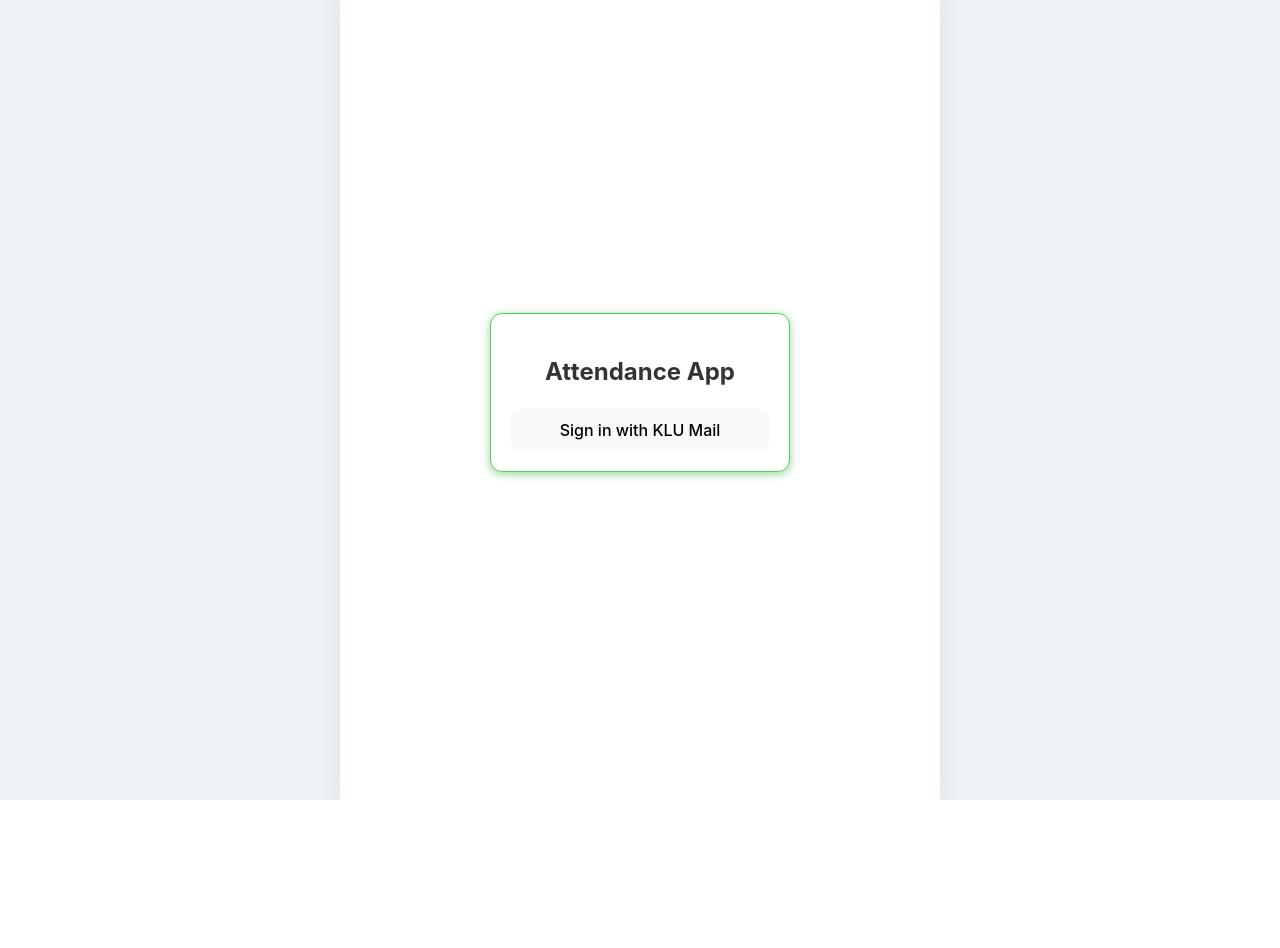
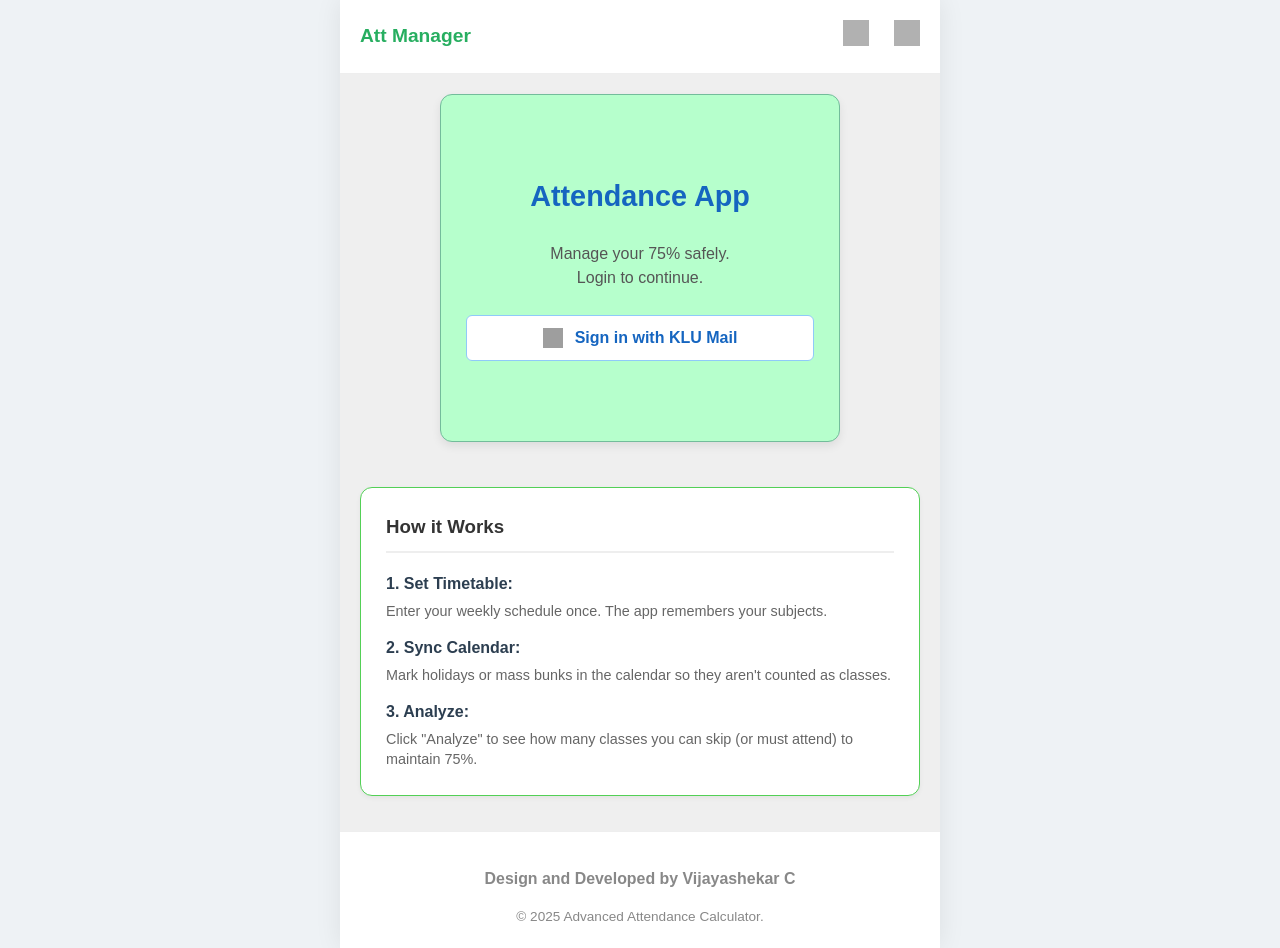
Before and after one commit to vijayashekarc/Advanced-Attendance-Calculator, a React (Vite) app in the folder frontend/: page / in a window 1280 px wide. Before the commit the page ends 800 px from the top, so only its background shows below. Built offline with nearby package versions, Linux system fonts and the light colour scheme; no server answers; grey boxes are pictures that could not be loaded.

Commit message:
Added nav bar and footer in Login Page

```diff
--- a/frontend/src/Login.jsx
+++ b/frontend/src/Login.jsx
@@ -16,13 +16,162 @@
     onError: () => setError("Google Login Failed")
   });
 
+  const linkStyle = { textDecoration: 'none', color: '#333', fontWeight: 'bold' };
+
   return (
-    <div style={{height: '100vh', display:'flex', justifyContent:'center', alignItems:'center'}}>
-      <div className="card" style={{textAlign:'center', width:'300px'}}>
-        <h2>Attendance App</h2>
-        <button onClick={() => googleLogin()} style={{padding:'10px', width:'100%', cursor:'pointer'}}>Sign in with KLU Mail</button>
-        {error && <p style={{color:'red'}}>{error}</p>}
+    <div style={{ minHeight: '100vh', display: 'flex', flexDirection: 'column', fontFamily: 'sans-serif' }}>
+
+      {/* 1. NAVBAR */}
+      <nav style={{
+        padding: '20px',
+        display: 'flex',
+        justifyContent: 'space-between',
+        alignItems: 'center',
+        background: '#fff',
+        borderBottom: '1px solid #eee',
+        flexShrink: 0
+      }}>
+        <div style={{ fontWeight: 'bold', fontSize: '1.2rem', color: '#27ae60' }}>
+            Att Manager
+        </div>
+        <div style={{ display: 'flex', gap: '25px', alignItems: 'center' }}>
+
+            {/* GITHUB LOGO LINK */}
+            <a href="https://github.com/your-username" target="_blank" rel="noreferrer" style={linkStyle} title="GitHub">
+                <img
+                    src="https://upload.wikimedia.org/wikipedia/commons/9/91/Octicons-mark-github.svg"
+                    alt="GitHub"
+                    style={{ width: '26px', height: '26px', opacity: 0.8, transition: 'opacity 0.2s' }}
+                    onMouseOver={(e) => e.target.style.opacity = 1}
+                    onMouseOut={(e) => e.target.style.opacity = 0.8}
+                />
+            </a>
+
+            {/* PERSONAL WEBSITE LOGO (Globe Icon) */}
+            <a href="https://your-website.com" target="_blank" rel="noreferrer" style={linkStyle} title="My Portfolio">
+                <img
+                    src="https://upload.wikimedia.org/wikipedia/commons/c/c4/Globe_icon.svg"
+                    alt="Portfolio"
+                    style={{ width: '26px', height: '26px', opacity: 0.8, transition: 'opacity 0.2s' }}
+                    onMouseOver={(e) => e.target.style.opacity = 1}
+                    onMouseOut={(e) => e.target.style.opacity = 0.8}
+                />
+            </a>
+
+        </div>
+      </nav>
+
+      {/* 2. MAIN CONTENT AREA */}
+      <div style={{
+        flex: 1,                 // Pushes footer down, takes available height
+        display: 'flex',
+        flexDirection: 'column',
+        justifyContent: 'center', // Centers VERTICALLY
+        alignItems: 'center',     // Centers HORIZONTALLY
+        padding: '20px',
+        background: '#efefefff',
+        width: '100%',            // Ensures it spans full width for horizontal centering
+        boxSizing: 'border-box',
+        gap: '30px'               // Creates space between Login Box and Details Box
+      }}>
+
+        {/* --- LOGIN BOX --- */}
+        <div className="card" style={{
+
+            textAlign: 'center',
+            width: '100%',
+            maxWidth: '400px',
+            boxSizing: 'border-box',
+            padding: '80px 25px',
+            // marginBottom: '30px', // Removed this, using 'gap' in parent instead
+            backgroundColor: '#b6ffccff',
+            border: '1px solid #73bc9bff',
+            borderRadius: '12px',
+            boxShadow: '0 4px 10px rgba(0,0,0,0.08)'
+        }}>
+          <h2 style={{marginTop:0, fontSize:'1.8rem', color:'#1565c0'}}>Attendance App</h2>
+          <p style={{marginBottom:'25px', color:'#555', lineHeight:'1.5'}}>
+            Manage your 75% safely.<br/>Login to continue.
+          </p>
+
+          <button onClick={() => googleLogin()} style={{
+              display: 'flex',
+              alignItems: 'center',
+              justifyContent: 'center',
+              gap: '12px',
+
+              padding: '12px',
+              width: '100%',
+              cursor: 'pointer',
+              fontSize: '1rem',
+              fontWeight: '600',
+              background: '#fff',
+              border: '1px solid #90caf9',
+              borderRadius: '6px',
+              color: '#1565c0',
+              transition: 'all 0.2s ease'
+          }}>
+            <img
+              src="https://upload.wikimedia.org/wikipedia/commons/c/c1/Google_%22G%22_logo.svg"
+              alt="G"
+              style={{ width: '20px', height: '20px' }}
+            />
+            Sign in with KLU Mail
+          </button>
+
+          {error && <p style={{color:'#d32f2f', marginTop:'15px', fontSize:'0.9rem', fontWeight:'bold'}}>{error}</p>}
+        </div>
+
+        {/* --- HOW IT WORKS --- */}
+        <div className="card" style={{
+            width: '100%',
+            maxWidth: '600px', // FIX: Was 'px', changed to '600px'
+            boxSizing: 'border-box',
+            padding: '25px',
+            background: 'white',
+            borderRadius: '12px',
+            boxShadow: '0 2px 5px rgba(0,0,0,0.05)'
+        }}>
+          <h3 style={{marginTop: 0, borderBottom:'2px solid #eee', paddingBottom:'10px', color:'#333'}}>How it Works</h3>
+
+          <div style={{display:'flex', flexDirection:'column', gap:'15px', textAlign:'left'}}>
+            <div>
+              <strong style={{color:'#2c3e50'}}>1. Set Timetable:</strong>
+              <p style={{margin:'5px 0 0 0', color:'#666', fontSize:'0.9rem', lineHeight:'1.4'}}>
+                 Enter your weekly schedule once. The app remembers your subjects.
+              </p>
+            </div>
+
+            <div>
+              <strong style={{color:'#2c3e50'}}>2. Sync Calendar:</strong>
+              <p style={{margin:'5px 0 0 0', color:'#666', fontSize:'0.9rem', lineHeight:'1.4'}}>
+                 Mark holidays or mass bunks in the calendar so they aren't counted as classes.
+              </p>
+            </div>
+
+            <div>
+              <strong style={{color:'#2c3e50'}}>3. Analyze:</strong>
+              <p style={{margin:'5px 0 0 0', color:'#666', fontSize:'0.9rem', lineHeight:'1.4'}}>
+                 Click "Analyze" to see how many classes you can skip (or must attend) to maintain 75%.
+              </p>
+            </div>
+          </div>
+        </div>
       </div>
+
+      {/* 3. FOOTER */}
+      <footer style={{
+        padding: '20px',
+        textAlign: 'center',
+        background: '#fff',
+        borderTop: '1px solid #eee',
+        fontSize: '0.85rem',
+        color: '#888',
+        flexShrink: 0
+      }}>
+        <h3>Design and Developed by Vijayashekar C</h3>
+        &copy; 2025 Advanced Attendance Calculator.
+      </footer>
     </div>
   );
 }
```
